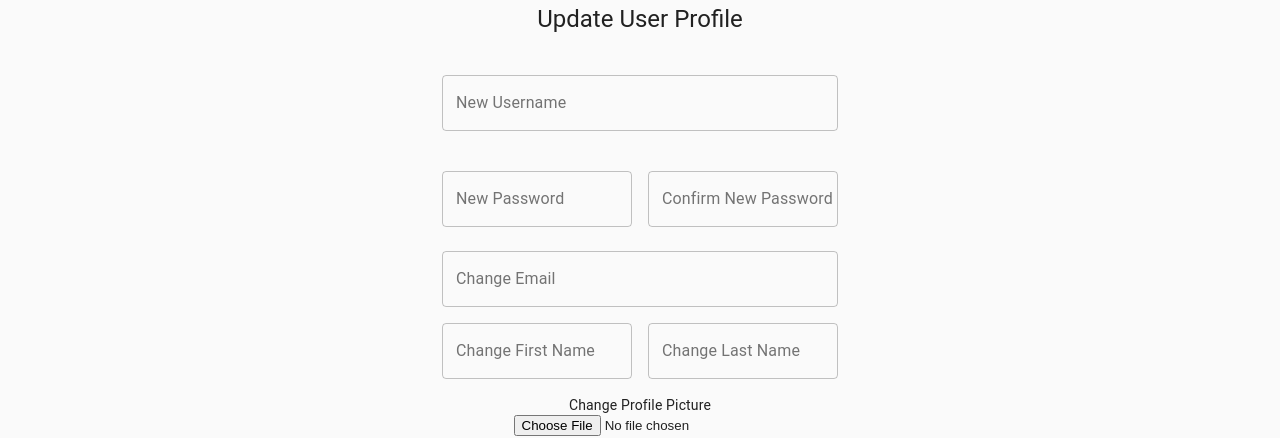
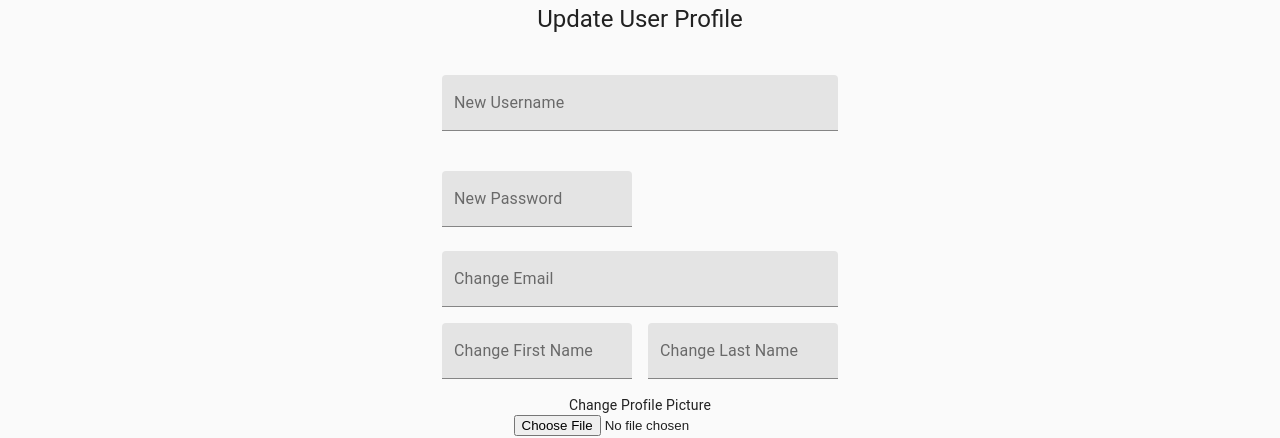
Before and after one commit to 2006NodeDev/project-1-ABlanton3, a React (Create React App) app in the folder dndcharactertracker-ui/: page /editUser in a window 1280 px wide. Shown: the part 125-563 px from the top of the page. Built offline with nearby package versions, Linux system fonts and the light colour scheme.

Commit message:
last ditch effort to fix everything

```diff
--- a/dndcharactertracker-ui/src/components/UpdateUserComponent/UpdateUserComponent.tsx
+++ b/dndcharactertracker-ui/src/components/UpdateUserComponent/UpdateUserComponent.tsx
@@ -11,38 +11,55 @@ export const UpdateUserComponent: FunctionComponent<any> = (props) => {
     const classes = useStyles();
     let {userId} = useParams()
 
+
     let [firstName, changeFirstName] = useState("")
     let [lastName, changeLastName] = useState("")
     let [username, changeUsername] = useState("")
     let [password, changePassword] = useState("")
-    let [confirmPassword, changeConfirmPassword] = useState("")
     let [email, changeEmail] = useState("")
     let [image, changeImage] = useState(undefined)
 
 
+
     const updateFirstName = (e:any) => {
         e.preventDefault()
+        if (e.currentTarget.value !== undefined){
         changeFirstName(e.currentTarget.value)
+        } else{
+          changeFirstName(e.currentTarget.firstName)
+        }
     }
     const updateLastName = (e:any) => {
         e.preventDefault()
+        if (e.currentTarget.value !== undefined){
         changeLastName(e.currentTarget.value)
+        } else{
+          changeLastName(e.currentTarget.lastName)
+        }
     }
     const updateUsername = (e:any) => {
         e.preventDefault()
+        if (e.currentTarget.value !== undefined){
         changeUsername(e.currentTarget.value)
+        } else{
+          changeUsername(e.currentTarget.username)
+        }
     }
     const updatePassword = (e:any) => {
         e.preventDefault()
+        if (e.currentTarget.value !== undefined){
         changePassword(e.currentTarget.value)
-    }
-    const updateConfirmPassword = (e:any) => {
-        e.preventDefault()
-        changeConfirmPassword(e.currentTarget.value)
+        } else{
+          changePassword(e.currentTarget.password)
+        }
     }
     const updateEmail = (e:any) => {
         e.preventDefault()
+        if (e.currentTarget.value !== undefined){
         changeEmail(e.currentTarget.value)
+        } else{
+          changeEmail(e.currentTarget.email)
+        }
     }
 
     const updateImage = (e:any) => {
@@ -59,12 +76,8 @@ export const UpdateUserComponent: FunctionComponent<any> = (props) => {
 
     const updateUser = async (e: SyntheticEvent) => {
         e.preventDefault()
-        if(password !== confirmPassword){
-            toast.error('Password Do Not Match')
-        }else if (!username){
-            username= props.user.username
             let updatedUser:User = {
-                userId,
+                userId: userId,
                 username,
                 password,
                 firstName,
@@ -74,21 +87,6 @@ export const UpdateUserComponent: FunctionComponent<any> = (props) => {
                 image
             }
             let res = await dndcharactertrackerUpdateUser(updatedUser)
-        }else{
-            let updatedUser:User = {
-                userId,
-                username,
-                password,
-                firstName,
-                lastName,
-                email,
-                role: '',
-                image
-            }
-            let res = await dndcharactertrackerUpdateUser(updatedUser)
-
-
-        }
     }
 
 
@@ -103,7 +101,7 @@ export const UpdateUserComponent: FunctionComponent<any> = (props) => {
             <Grid container spacing={2}>
               <Grid item xs={12}>
                 <TextField autoComplete="off"
-                  variant="outlined"
+                  variant="filled"
                   margin="normal"
                   fullWidth
                   id="username"
@@ -115,7 +113,7 @@ export const UpdateUserComponent: FunctionComponent<any> = (props) => {
               </Grid>
               <Grid item xs={12} sm={6}>
                 <TextField autoComplete="off"
-                  variant="outlined"
+                  variant="filled"
                   margin="normal"
                   fullWidth
                   name="password"
@@ -126,22 +124,9 @@ export const UpdateUserComponent: FunctionComponent<any> = (props) => {
                   onChange={updatePassword}
                 />
               </Grid>
-              <Grid item xs={12} sm={6}>
-                <TextField autoComplete="off"
-                  variant="outlined"
-                  margin="normal"
-                  fullWidth
-                  name="confirm-password"
-                  label="Confirm New Password"
-                  type="password"
-                  id="confirm-password"
-                  value={confirmPassword}
-                  onChange={updateConfirmPassword}
-                />
-              </Grid>
               <Grid item xs={12}>
                 <TextField autoComplete="off"
-                  variant="outlined"
+                  variant="filled"
                   fullWidth
                   id="email"
                   label="Change Email"
@@ -152,7 +137,7 @@ export const UpdateUserComponent: FunctionComponent<any> = (props) => {
               </Grid>
               <Grid item xs={12} sm={6}>
                 <TextField autoComplete="off"
-                  variant="outlined"
+                  variant="filled"
                   fullWidth
                   id="firstName"
                   label="Change First Name"
@@ -163,7 +148,7 @@ export const UpdateUserComponent: FunctionComponent<any> = (props) => {
               </Grid>
               <Grid item xs={12} sm={6}>
                 <TextField autoComplete="off"
-                  variant="outlined"
+                  variant="filled"
                   fullWidth
                   id="lastName"
                   label="Change Last Name"
@@ -203,7 +188,7 @@ const CustomButton = withStyles((theme) => ({
   },
 }))(Button);
 
-//styles at the bottom because closer to html return
+
 const useStyles = makeStyles((theme) => ({
     paper: {
       marginTop: theme.spacing(8),
--- a/dndcharactertracker-ui/src/components/UserDisplayComponent/UserDisplayComponent.tsx
+++ b/dndcharactertracker-ui/src/components/UserDisplayComponent/UserDisplayComponent.tsx
@@ -40,6 +40,9 @@ export const UserDisplayComponent: FunctionComponent<IUserDisplayProps> = (props
     <div>
       <Card className={classes.root}>
         <CardContent>
+        <Typography variant='body1'>
+            User ID : {props.user.userId}
+          </Typography>
           <Typography variant='body1'>
             Username : {props.user.username}
           </Typography>
--- a/dndcharactertracker-ui/src/remote/dndcharactertracker-api/dndcharactertracker-update-user.ts
+++ b/dndcharactertracker-ui/src/remote/dndcharactertracker-api/dndcharactertracker-update-user.ts
@@ -5,6 +5,7 @@ import { User } from "../../models/User";
 
 export const dndcharactertrackerUpdateUser = async (updatedUser:User) =>{
     try{
+        console.log(updatedUser);
         let response = await dndcharactertrackerClient.patch('/users', updatedUser)
         console.log(response);
         return response.data
```
Also changed, not shown: 1 other file (tests, documents, lock files or other folders).
